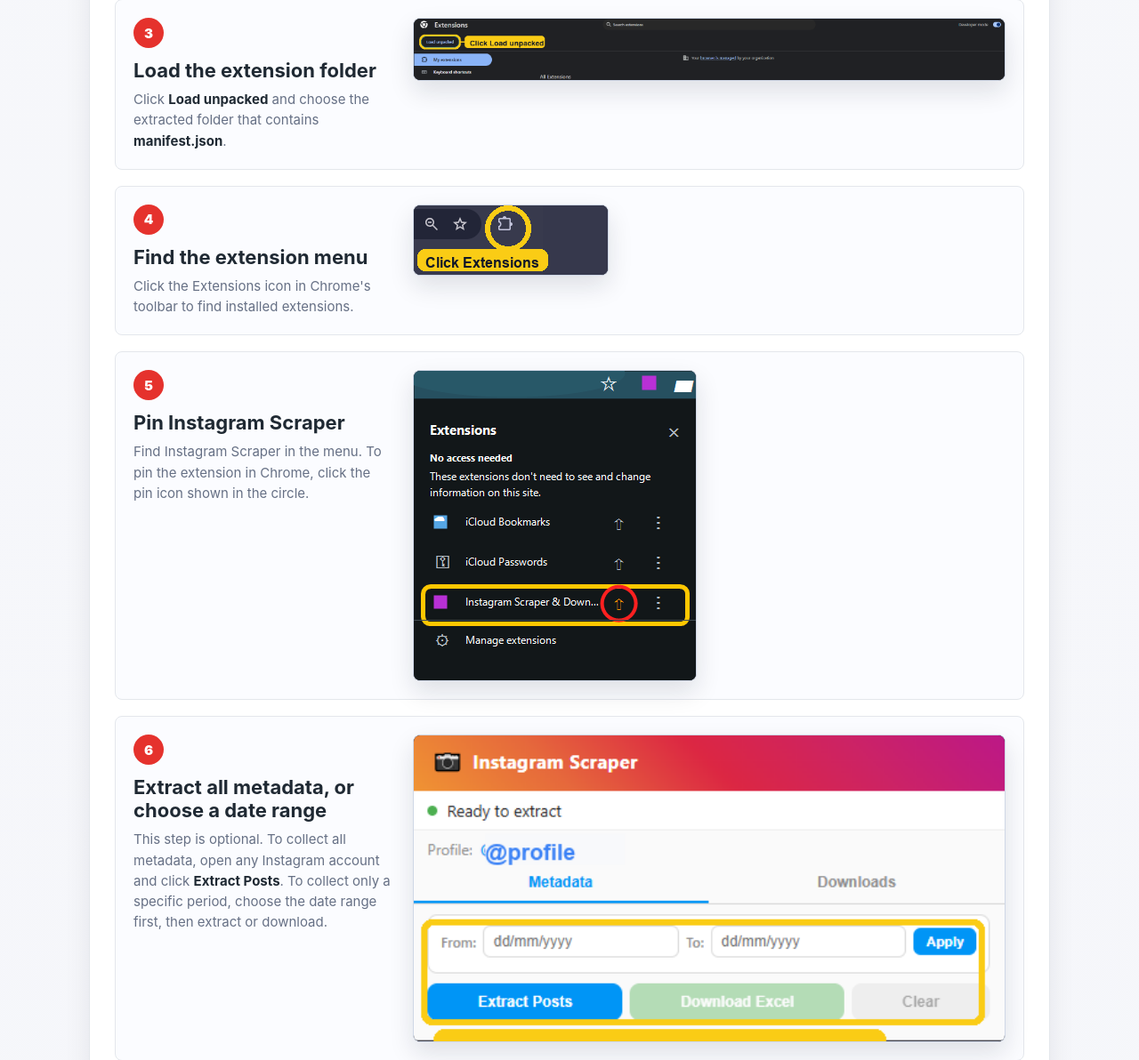
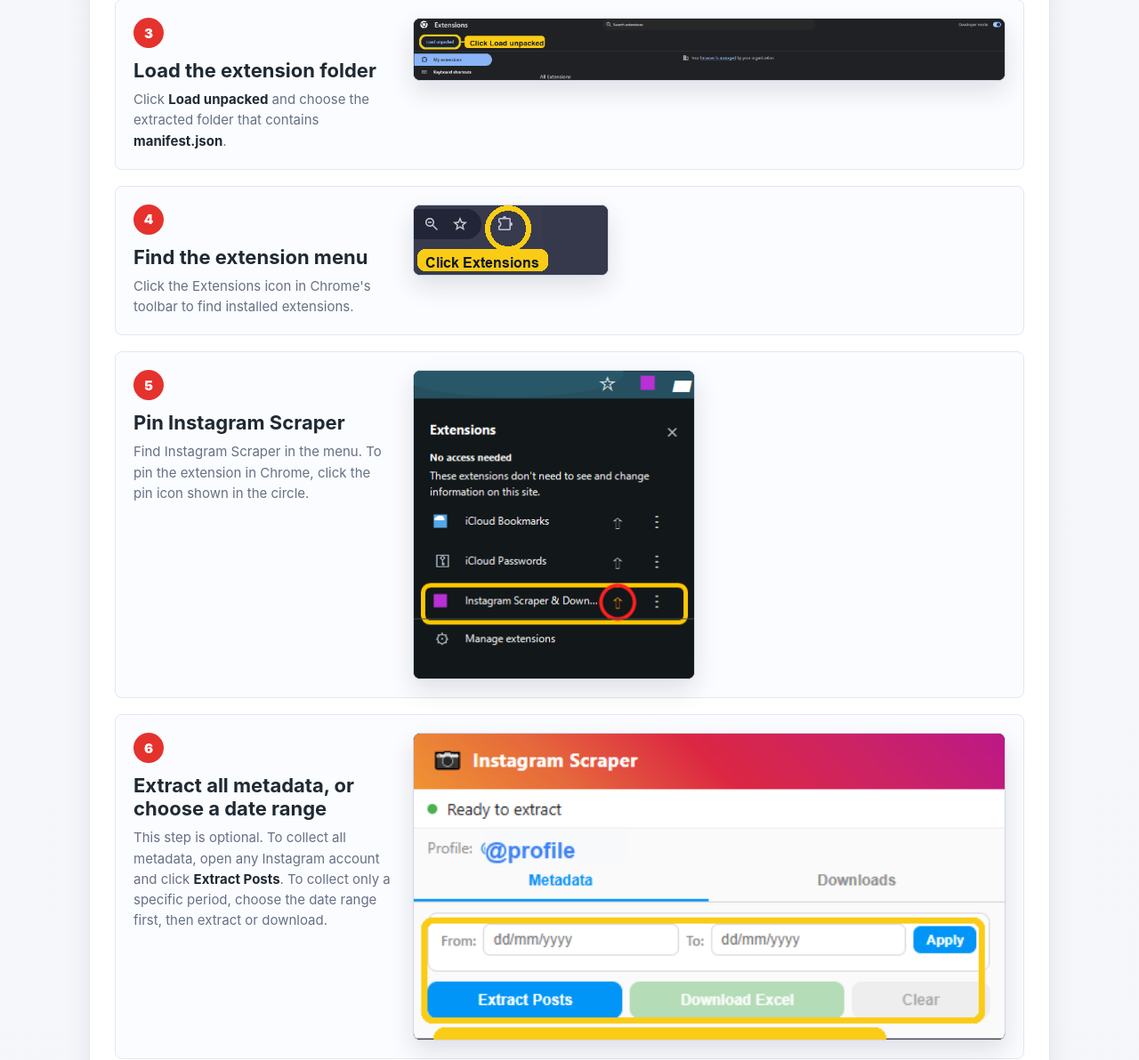
Before and after one commit to creativityemarketing-netizen/All_Tools, a Flask app: template templates/instagram_extension.html in a window 1280 px wide. Shown: the part 1851-3043 px from the top of the page at 89% size. Run offline with Flask 3, Linux system fonts and the light colour scheme; the template is opened without the code that fills it, so the values that code supplies are empty; some libraries are stand-ins or nearby versions.

Commit message:
Fix pin screenshot display sizing

```diff
--- a/static/site.css
+++ b/static/site.css
@@ -449,6 +449,11 @@ body {
   max-width: 100%;
 }
 
+.pin-shot {
+  width: 317px;
+  max-width: 100%;
+}
+
 @media (max-width: 900px) {
   .feature-grid {
     grid-template-columns: repeat(2, minmax(0, 1fr));
--- a/templates/instagram_extension.html
+++ b/templates/instagram_extension.html
@@ -121,7 +121,7 @@
             <h3>Pin Instagram Scraper</h3>
             <p>Find Instagram Scraper in the menu. To pin the extension in Chrome, click the pin icon shown in the circle.</p>
           </div>
-          <img class="real-screenshot menu-shot" src="/static/images/extension/pin-extension-highlight.png" alt="Chrome Extensions menu with Instagram Scraper highlighted and pin icon circled">
+          <img class="real-screenshot menu-shot pin-shot" src="/static/images/extension/pin-extension-highlight.png?v=pin-step-clean" alt="Chrome Extensions menu with Instagram Scraper highlighted and pin icon circled">
         </article>
 
         <article class="setup-step">
```
